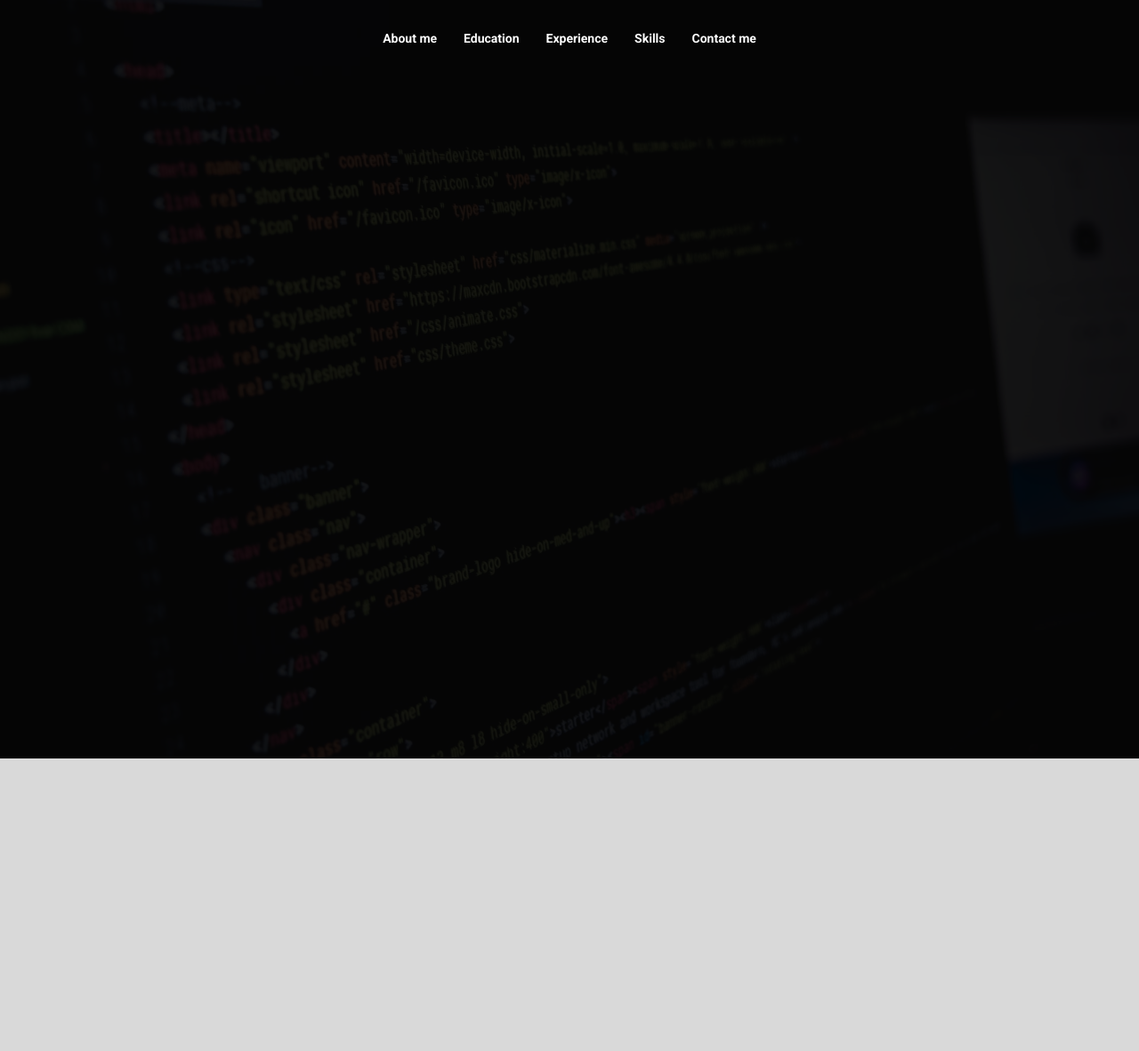
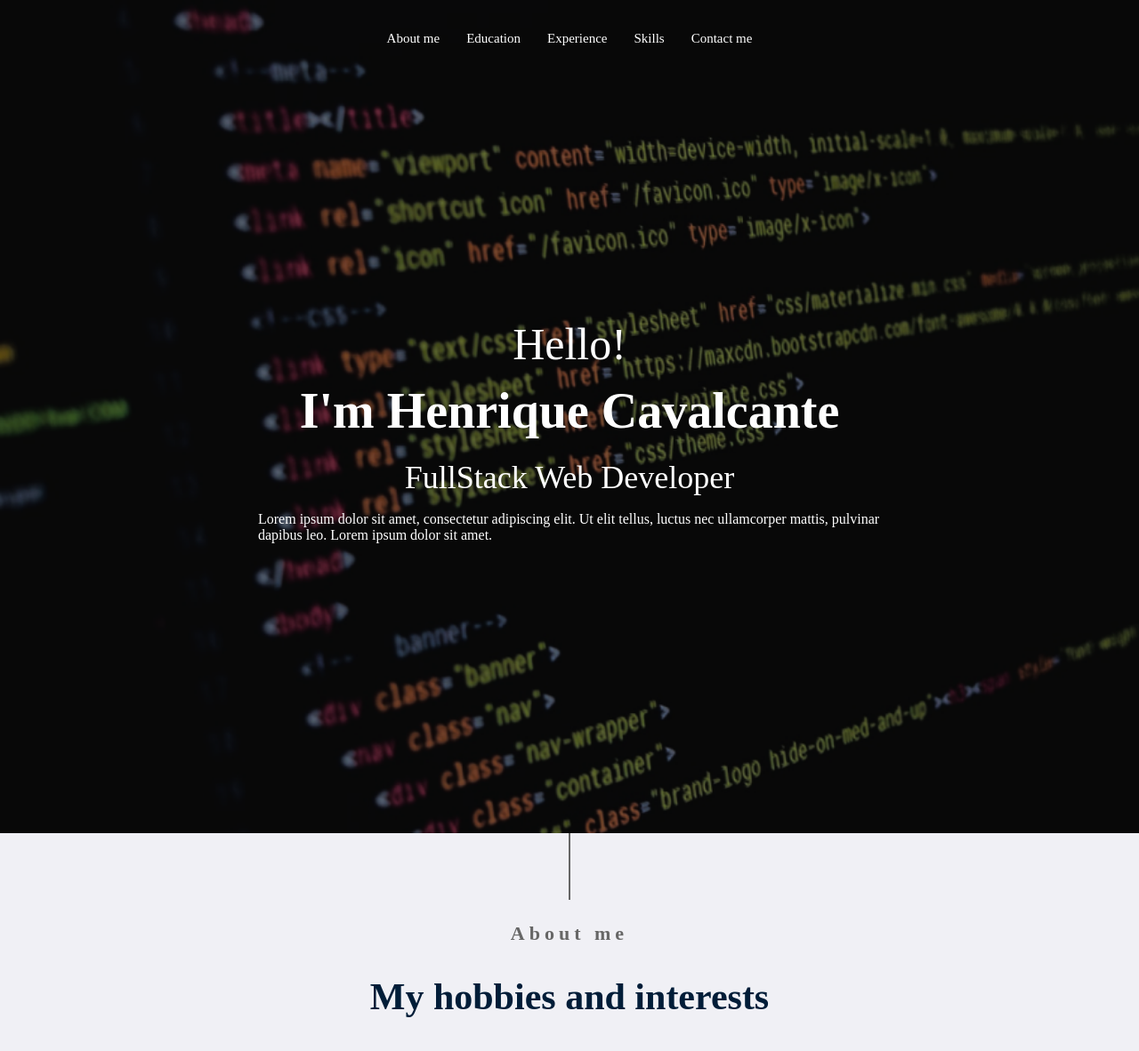
Before and after one commit to kodiKING10/PersonalPortfolio, a React (Create React App) app: page / in a window 1280 px wide. Shown: the top 1182 px of the page at 89% size. Before the commit the page ends 856 px from the top, so only its background shows below. Built offline with nearby package versions, Linux system fonts and the light colour scheme.

Commit message:
Kick-off front-end

```diff
--- a/src/global.css
+++ b/src/global.css
@@ -13,13 +13,25 @@
 }
 
 body{
-    background-color: #d9d9d9;
-    font: 400 14px Roboto, sans-serif;
+    background-color: #F0F0F5;
+    font:Roboto, sans-serif;
     -webkit-font-smoothing: antialiased;
+    /* overflow-y: hidden; Hide vertical scrollbar */
+    /* overflow-x: hidden; Hide horizontal scrollbar */
+}
+
+html{
+    scroll-behavior:smooth
+}
+
+a {
+    color: #FFF;
+    text-decoration: none; /* no underline */
+    scroll-behavior: smooth;
 }
 
 input, button, textarea {
-    font: 400 18px Roboto, sans-serif;
+    font:Roboto, sans-serif;
 }
 
 input {
@@ -28,7 +40,7 @@ input {
     border: none;
 }
 
-h1, h2, h3, h4, h5, p {
+h1, h2, h3, h4, h5, h6, p {
     color: #FFF;
 }
 
--- a/src/pages/Home/index.js
+++ b/src/pages/Home/index.js
@@ -1,22 +1,36 @@
 import React from 'react';
 import './styles.css';
-import imgHome from '../../assets/imgHome.jpg';
 
 export default function Home() {
 
     return(
         <div className="container">
 
-            <img src={imgHome} alt="imgHome" className="imgHome"></img>
-            <header className="header">
-                <ul className="listHeader">
-                    <li className="listItem-header">About me</li>
-                    <li className="listItem-header">Education</li>
-                    <li className="listItem-header">Experience</li>
-                    <li className="listItem-header">Skills</li>
-                    <li className="listItem-header">Contact me</li>
-                </ul>
-            </header>
+            <section className="sectionHome">
+                <header className="header">
+                    <ul className="listHeader">
+                        <li className="listItem-header"><a href="#sectionAboutMe">About me</a></li>
+                        <li className="listItem-header"><a href="#sectionAboutMe">Education</a></li>
+                        <li className="listItem-header"><a href="#sectionAboutMe">Experience</a></li>
+                        <li className="listItem-header"><a href="#sectionAboutMe">Skills</a></li>
+                        <li className="listItem-header"><a href="#sectionAboutMe">Contact me</a></li>
+                    </ul>
+                </header>
+
+                <div className="boxHome">
+                    <h6>Hello!</h6>
+                    <h1>I'm Henrique Cavalcante</h1>
+                    <h3>FullStack Web Developer</h3>
+                    <p>Lorem ipsum dolor sit amet, consectetur adipiscing elit. Ut elit tellus, luctus nec ullamcorper mattis, pulvinar dapibus leo. Lorem ipsum dolor
+                    sit amet.</p>
+                </div>
+            </section>
+
+            <section className="sectionAboutMe">
+                <div width="10px" height="50px" className="verticalCenteredLine"></div>
+                <h4 id="sectionAboutMe">About me</h4>
+                <h1>My hobbies and interests</h1>
+            </section>
         </div>
     );
 }
--- a/src/pages/Home/styles.css
+++ b/src/pages/Home/styles.css
@@ -1,16 +1,17 @@
+.sectionHome{
+    width: 100%;
+    height: 937px;
+    background-image: url(../../assets/imgHome.png);
+    background-repeat: no-repeat;
+    background-size: cover;
+    max-height: 937px !important;
+}
+
 .header {
     width: 100%;
     position: fixed;
     top: 0;
     width: 100%;
-}
-
-.imgHome {
-    background-repeat: no-repeat;
-    width: 100%;
-    max-height: 937px !important;
-    filter: brightness(10%);
-    -webkit-filter: brightness(10%);
 }
 
 .listHeader {
@@ -25,4 +26,58 @@
 
 .listItem-header{
     padding: 15px;
+    font-size: 15px;
+    font-weight: lighter;
 }
+
+.boxHome {
+    margin: 0 auto;
+    width: 700px;
+    height: 300px;
+    padding-top: 350px;
+}
+
+
+.boxHome h1, h2, h3, h4, h5, h6 {
+    text-align: center;
+    line-height: 75px;
+}
+
+.boxHome h6 {
+    font-size: 50px;
+    font-weight: lighter;
+}
+
+.boxHome h1 {
+    font-size: 56px;
+    font-weight: bold;
+}
+.boxHome h3 {
+    font-size: 36px;
+    font-weight: lighter;
+}
+
+.sectionAboutMe {
+    width: 100%;
+    height: 750px;
+}
+
+.sectionAboutMe h4 {
+    color: #666666;
+    letter-spacing: 5px;
+    font-size: 22px;
+}
+
+.sectionAboutMe h1 {
+    color: #001D38;
+    text-align: center;
+    margin-top: 10px;
+    font-size: 42px;
+}
+
+.verticalCenteredLine {
+    margin: 0 auto;
+    background-color: #666666;
+    width: 2px;
+    height: 75px;
+}
```
Also changed, not shown: src/assets/imgHome.png (added).
